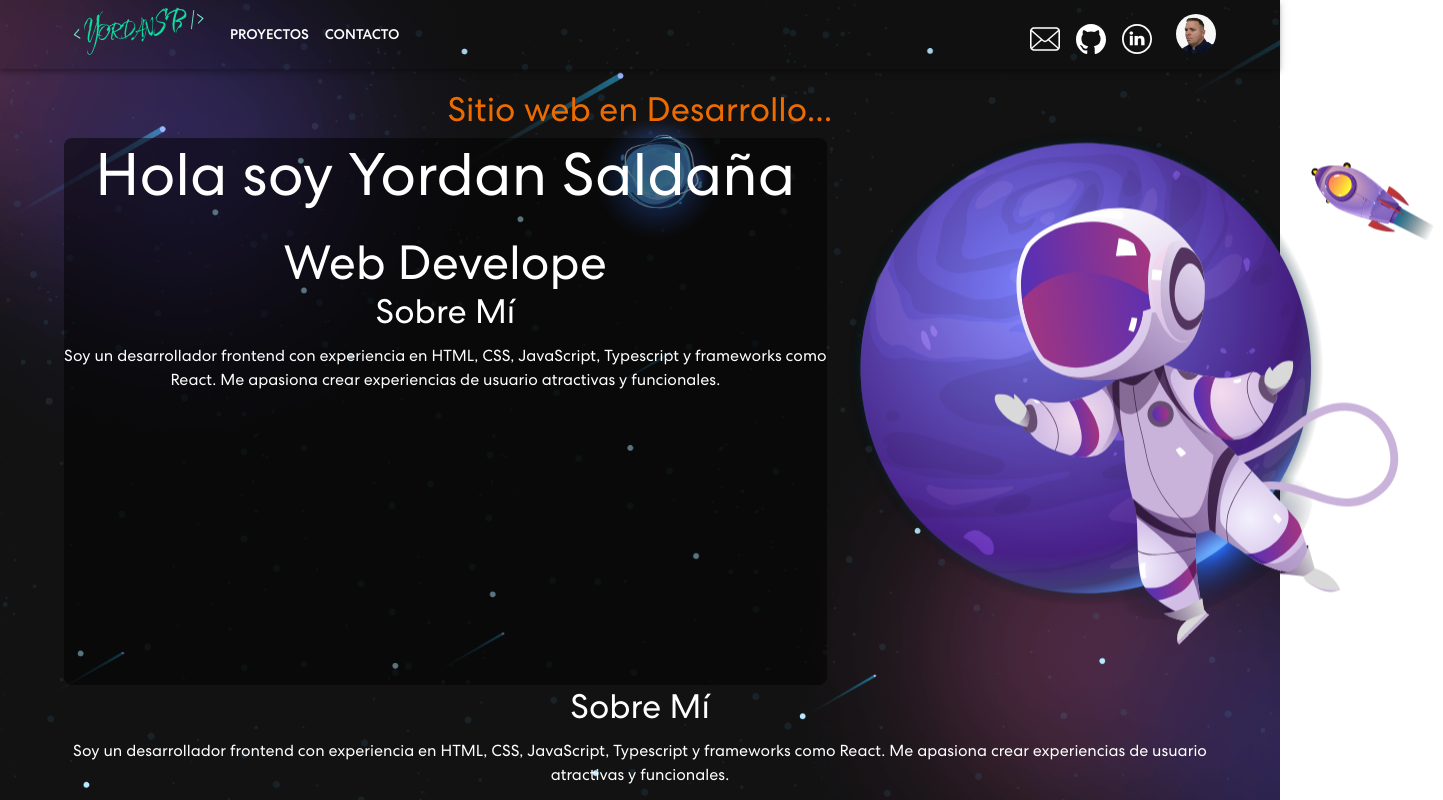
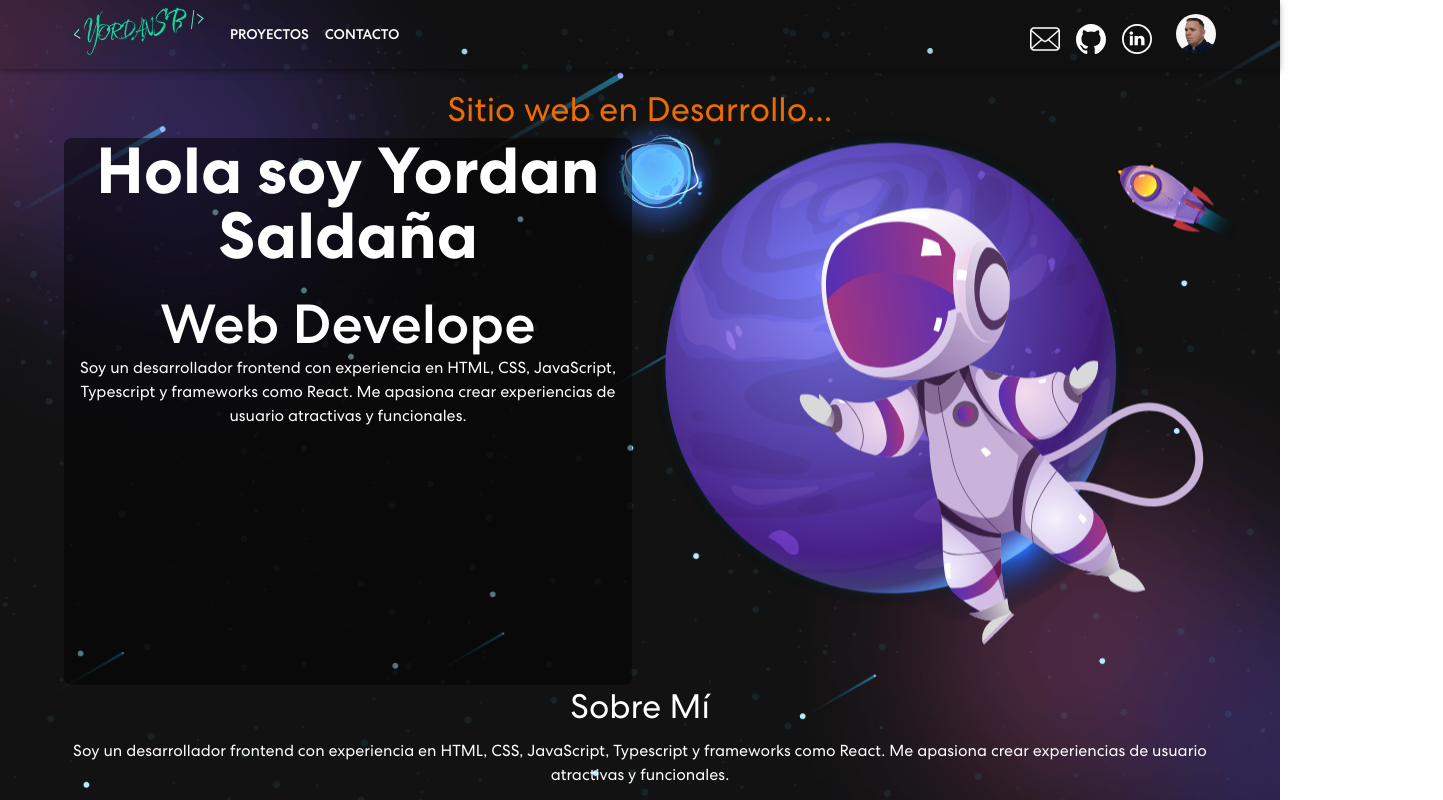
Before and after one commit to YordanSBarrera/yordan-web, a React (Vite) app: page / in a window 1280 px wide. Shown: the top 800 px of the page, 1443 px wide, since content can reach past the window. Built offline with nearby package versions, Linux system fonts and the light colour scheme.

Commit message:
some details

```diff
--- a/src/components/NameAnimation.tsx
+++ b/src/components/NameAnimation.tsx
@@ -55,7 +55,22 @@ const NameAnimation = () => {
 
   return (
     <Box>
-      <Typography variant="h2" component="h1">
+      <Typography
+        variant="h2"
+        component="h1"
+        style={{
+          // fontsize=: 65px;
+          // font-weight: 700;
+          // letter-spacing: 0.8px;
+          // line-height: 1;
+          // margin-bottom: 20px;
+          // display: block;
+          fontSize: "65px",
+          fontWeight: 700,
+          lineHeight: 1,
+          display: "block",
+        }}
+      >
         Hola soy Yordan Saldaña
       </Typography>
       <br />
@@ -64,7 +79,11 @@ const NameAnimation = () => {
         component="span"
         className="txt-rotate"
         data-rotate={toRotate}
-        style={{ textWrap: "wrap" }}
+        style={{
+          textWrap: "wrap",
+          fontSize: "55px",
+          fontWeight: 500,
+        }}
       >
         {` ${text}`}
       </Typography>
--- a/src/components/Welcome.tsx
+++ b/src/components/Welcome.tsx
@@ -2,14 +2,14 @@ import { bgTransparenCard } from "../utils/const";
 import NameAnimation from "./NameAnimation";
 import FigureAnimation from "./FigureAnimation";
 import Grid from "@mui/material/Grid2";
-import { Stack } from "@mui/material";
+import { Stack, Typography } from "@mui/material";
 import AboutMe from "../modules/aboutMe/AboutMe";
 
 const Welcome = () => {
   return (
     <Grid container spacing={2} sx={{ id: "home" }} size={12}>
       <Grid
-        size={{ xs: 6, md: 8 }}
+        size={{ xs: 12, md: 6, xl: 7 }}
         textAlign="center"
         color="#fff"
         borderRadius={2}
@@ -17,10 +17,14 @@ const Welcome = () => {
       >
         <Stack>
           <NameAnimation />
-          <AboutMe />
+          <Typography variant="body1">
+            Soy un desarrollador frontend con experiencia en HTML, CSS,
+            JavaScript, Typescript y frameworks como React. Me apasiona crear
+            experiencias de usuario atractivas y funcionales.
+          </Typography>
         </Stack>
       </Grid>
-      <Grid size={{ xs: 6, md: 4 }}>
+      <Grid size={{ xs: 12, md: 6, xl: 5 }}>
         <FigureAnimation />
       </Grid>
     </Grid>
```
